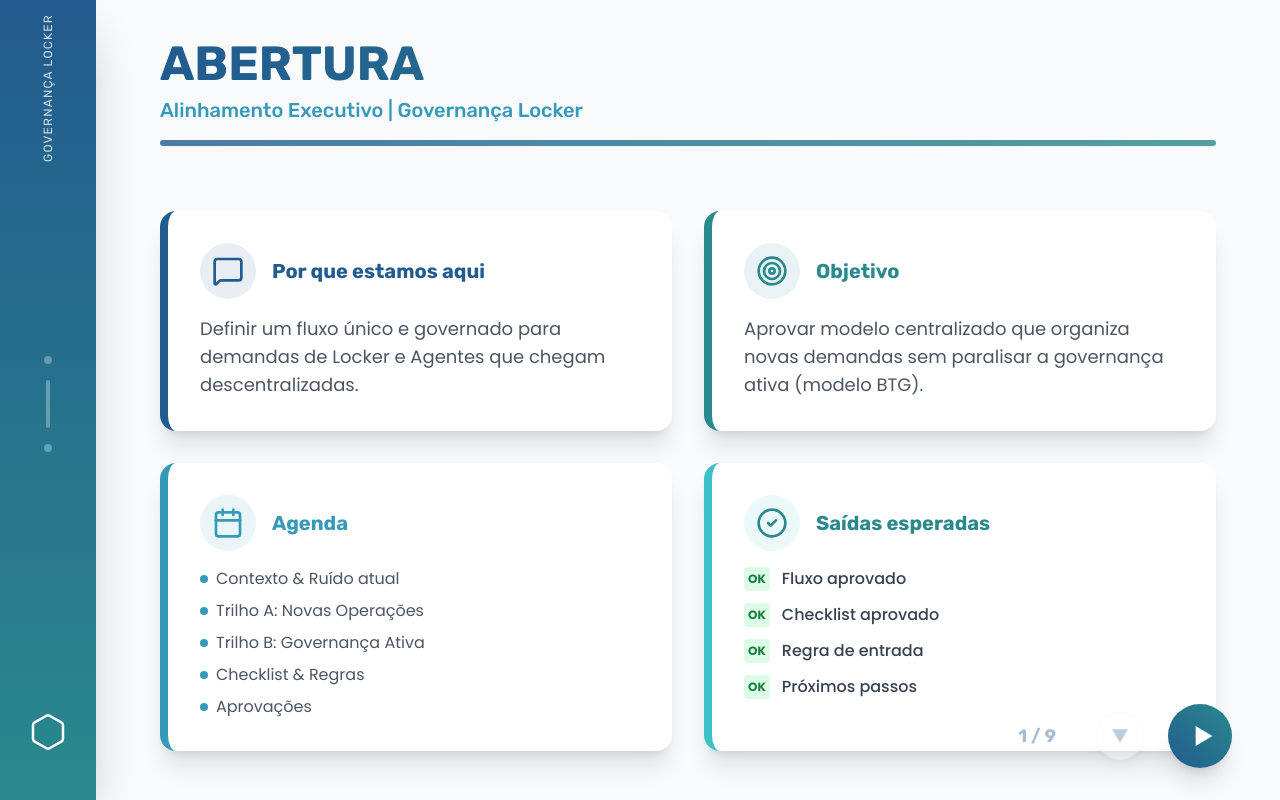
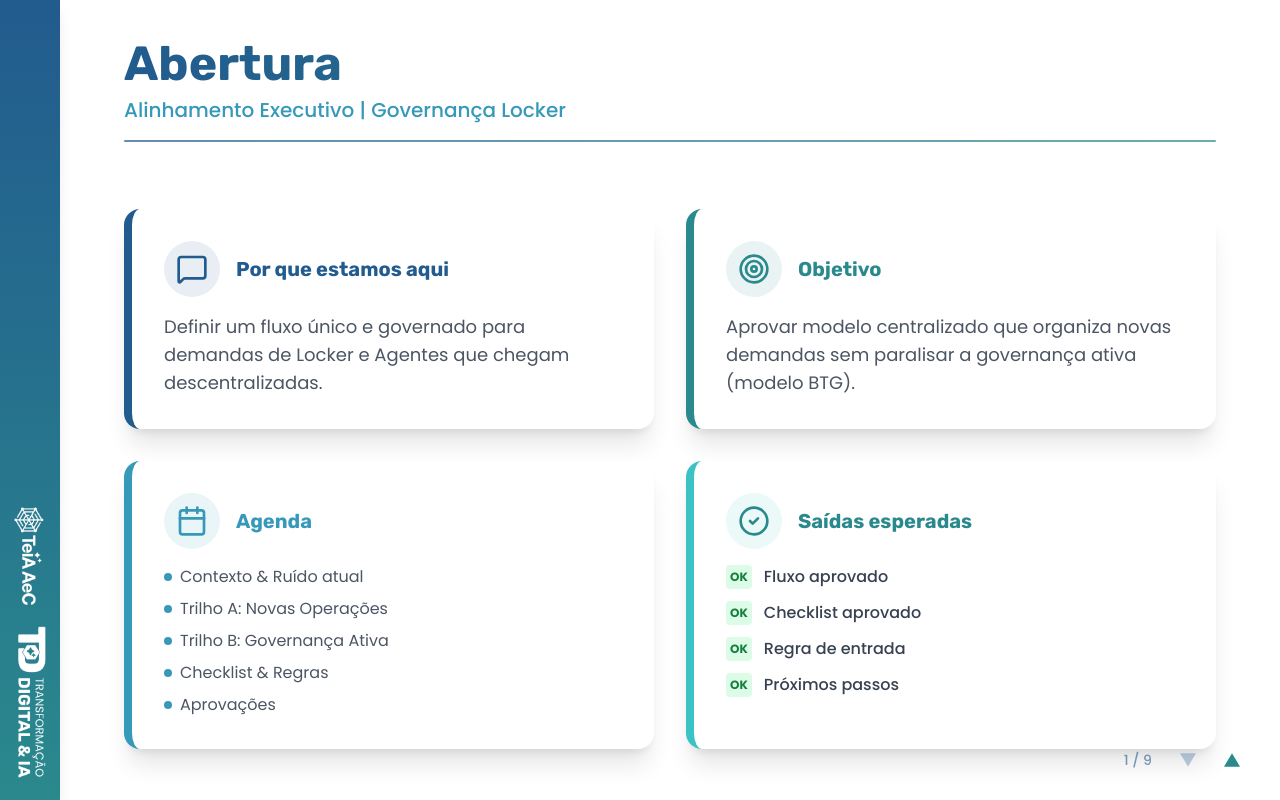
Before and after one commit to Lawalash/ApresentacaoGovernancaLocker, a React (Vite) app: page / in a window 1280 px wide. Built offline with nearby package versions, Linux system fonts and the light colour scheme.

Commit message:
ajuste barra lateral

```diff
--- a/components/Layout.tsx
+++ b/components/Layout.tsx
@@ -1,15 +1,20 @@
-import React from 'react';
-import { ChevronRight, ChevronLeft, Hexagon } from 'lucide-react';
+import React from "react";
+
+// Se Layout.tsx estiver em components/, use este import:
+import timeLogo from "./slides/assets/time-logo.png";
+
+// Se Layout.tsx estiver em components/slides/, use este:
+// import timeLogo from "./assets/time-logo.png";
 
 interface LayoutProps {
   children: React.ReactNode;
   title?: string;
   subtitle?: string;
-  currentSlide: number;
+  currentSlide: number; // 0-index
   totalSlides: number;
   onNext: () => void;
   onPrev: () => void;
-  hideHeader?: boolean; // For the cover slide if needed, though prompt implies consistent layout
+  hideHeader?: boolean; // true para capa, se necessário
 }
 
 const Layout: React.FC<LayoutProps> = ({
@@ -20,79 +25,100 @@
   totalSlides,
   onNext,
   onPrev,
-  hideHeader = false
+  hideHeader = false,
 }) => {
+  const isFirst = currentSlide === 0;
+  const isLast = currentSlide === totalSlides - 1;
+
   return (
-    <div className="flex h-screen w-screen bg-slate-50 overflow-hidden text-slate-800">
-      {/* Sidebar Left */}
-      <div className="w-24 h-full bg-gradient-to-b from-[#225B8E] to-[#2A898D] flex flex-col items-center justify-between py-8 shadow-2xl z-20 relative">
-        <div className="text-white/80 text-xs font-rubik tracking-widest -rotate-90 mt-12 whitespace-nowrap">
-          GOVERNANÇA LOCKER
-        </div>
-
-        {/* Decorative elements representing "circuit" or "tech" */}
-        <div className="flex flex-col gap-4 items-center opacity-30">
-          <div className="w-2 h-2 rounded-full bg-white"></div>
-          <div className="w-1 h-12 bg-white rounded-full"></div>
-          <div className="w-2 h-2 rounded-full bg-white"></div>
-        </div>
-
-        {/* Logo Footer Placeholder */}
-        <div className="mb-4">
-          <Hexagon className="text-white w-10 h-10 stroke-[1.5]" />
-        </div>
-      </div>
+    <div className="flex h-screen w-screen overflow-hidden bg-white font-poppins text-slate-800">
+      {/* Sidebar Left (novo layout com logo) */}
+      <aside className="h-full w-[4%] min-w-[60px] bg-gradient-to-b from-[#225B8E] to-[#2A898D] flex flex-col justify-end items-center pb-8 shadow-lg z-20 shrink-0">
+        <img
+          src={timeLogo}
+          alt="Logo TD&IA"
+          className="object-contain rotate-90"
+          style={{ maxWidth: "450%", height: "auto", marginBottom: "110px" }}
+        />
+      </aside>
 
       {/* Main Content Area */}
       <div className="flex-1 flex flex-col relative h-full">
-        {/* Top Header Area */}
+        {/* Header */}
         {!hideHeader && title && (
-          <div className="pt-10 px-16 pb-4 flex-none z-10 bg-slate-50">
-            <h1 className="text-4xl md:text-5xl font-bold font-rubik uppercase bg-clip-text text-transparent bg-gradient-to-r from-[#225B8E] to-[#2A898D]">
+          <header className="pt-10 px-16 pb-4 flex-none bg-white">
+            <h1 className="text-4xl md:text-5xl font-bold font-rubik bg-clip-text text-transparent bg-gradient-to-r from-[#225B8E] to-[#2A898D]">
               {title}
             </h1>
+
             {subtitle && (
-              <p className="text-[#3699BA] font-rubik text-xl mt-2 font-medium">
+              <p className="font-poppins text-xl mt-2 font-medium text-[#3699BA]">
                 {subtitle}
               </p>
             )}
-            {/* Gradient Line Divider */}
-            <div className="h-1.5 w-full bg-gradient-to-r from-[#225B8E] to-[#2A898D] mt-4 rounded-full opacity-80 shadow-sm"></div>
-          </div>
+
+            {/* Gradient Divider */}
+            <div className="h-[2px] w-full mt-4 bg-gradient-to-r from-[#225B8E] to-[#2A898D] opacity-70 rounded-full" />
+          </header>
         )}
 
-        {/* Scrollable Slide Content */}
-        <div className="flex-1 overflow-y-auto px-16 py-8 relative">
-          {children}
-        </div>
+        {/* Slide Content */}
+        <main className="flex-1 px-16 py-8 overflow-hidden">{children}</main>
 
-        {/* Navigation - Bottom Right */}
-        <div className="absolute bottom-8 right-12 flex items-center gap-6 z-50">
-           <span className="text-[#225B8E] font-rubik font-bold text-lg opacity-40 mr-4">
+        {/* Navigation (triângulos discretos, canto inferior direito) */}
+        <footer className="absolute bottom-6 right-8 flex items-center gap-5 z-50">
+          <span className="font-poppins text-sm font-medium text-[#225B8E] opacity-60">
             {currentSlide + 1} / {totalSlides}
           </span>
+
+          <div className="flex items-center gap-3">
             <button
               onClick={onPrev}
-            disabled={currentSlide === 0}
-            className="w-12 h-12 flex items-center justify-center rounded-full bg-white shadow-lg border border-gray-100 hover:bg-gray-50 disabled:opacity-30 disabled:cursor-not-allowed transition-all text-[#225B8E]"
+              disabled={isFirst}
+              aria-label="Voltar"
+              className={`p-2 rounded-full transition-colors ${
+                isFirst
+                  ? "opacity-30 cursor-not-allowed"
+                  : "hover:bg-black/5"
+              }`}
             >
-            {/* Triangle pointing left */}
-             <svg width="16" height="16" viewBox="0 0 24 24" fill="currentColor" className="rotate-180">
-                <path d="M24 22h-24l12-20z" />
+              {/* Triângulo esquerda */}
+              <svg
+                width="16"
+                height="16"
+                viewBox="0 0 24 24"
+                fill="currentColor"
+                className="text-[#225B8E]"
+                style={{ transform: "rotate(180deg)" }}
+              >
+                <path d="M24 22H0L12 2z" />
               </svg>
             </button>
 
             <button
               onClick={onNext}
-            disabled={currentSlide === totalSlides - 1}
-            className="w-16 h-16 flex items-center justify-center rounded-full bg-gradient-to-tr from-[#225B8E] to-[#2A898D] shadow-xl hover:shadow-2xl hover:scale-105 transition-all text-white"
+              disabled={isLast}
+              aria-label="Avançar"
+              className={`p-2 rounded-full transition-colors ${
+                isLast
+                  ? "opacity-30 cursor-not-allowed"
+                  : "hover:bg-black/5"
+              }`}
             >
-             {/* Triangle pointing right */}
-            <svg width="20" height="20" viewBox="0 0 24 24" fill="currentColor" className="rotate-90 translate-x-1">
-                <path d="M24 22h-24l12-20z" />
+              {/* Triângulo direita */}
+              <svg
+                width="16"
+                height="16"
+                viewBox="0 0 24 24"
+                fill="currentColor"
+                className="text-[#2A898D]"
+                style={{ transform: "rotate(0deg)" }}
+              >
+                <path d="M24 22H0L12 2z" />
               </svg>
             </button>
           </div>
+        </footer>
       </div>
     </div>
   );
```
Also changed, not shown: components/slides/assets/time-logo.png (added). Lines whose indentation alone changed are shown as unchanged.
